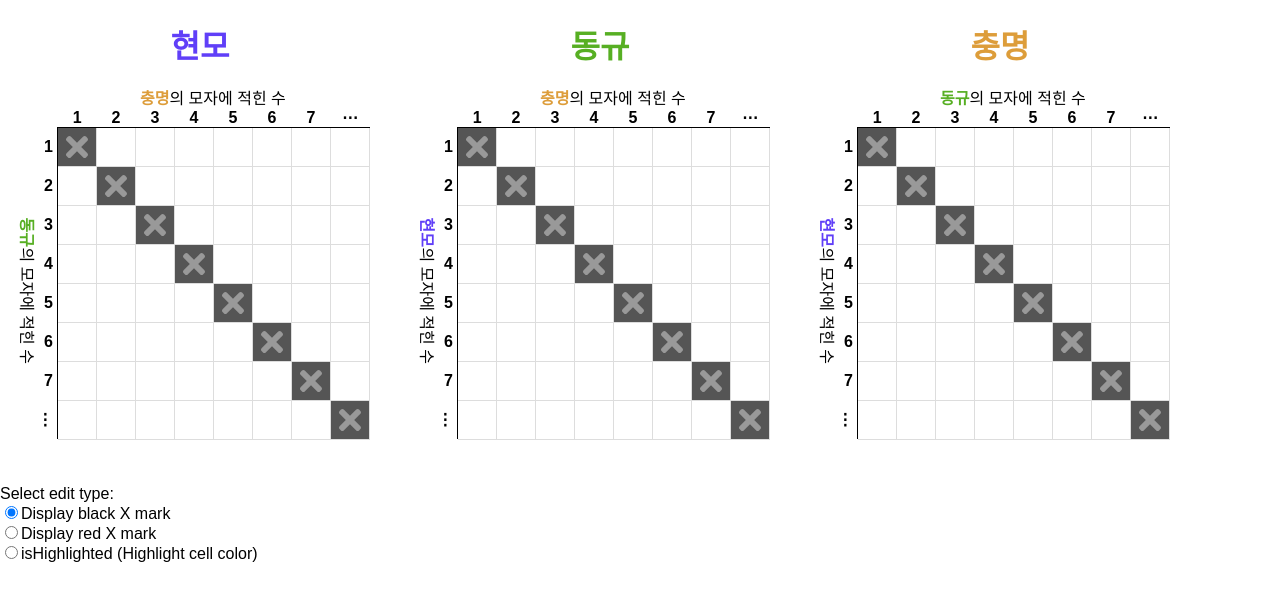
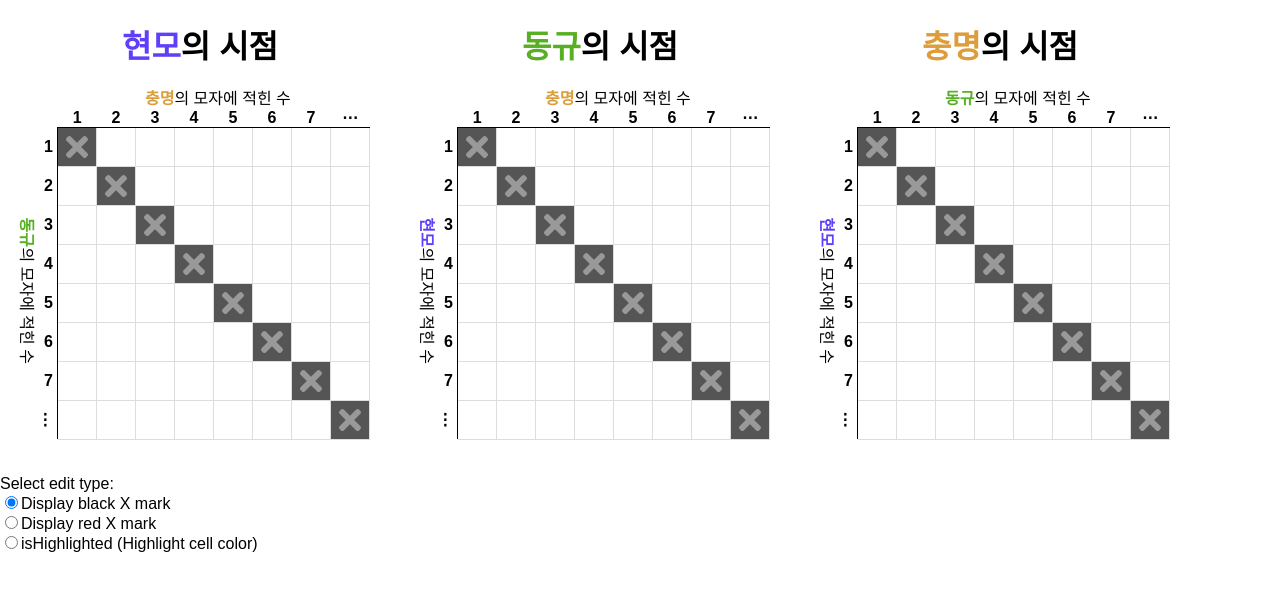
Before and after one commit to queuedq/three-logicians, a React (Create React App) app: page / in a window 1280 px wide. Shown: the top 600 px of the page. Built offline with nearby package versions, Linux system fonts and the light colour scheme.

Commit message:
Add "~의 시점" to table title for clarifying the intention

```diff
--- a/src/App.js
+++ b/src/App.js
@@ -253,7 +253,7 @@ class App extends Component {
       <div>
         <div className="cols">
           <div className="col">
-            <h1><Person index={0} /></h1>
+            <h1><Person index={0} />의 시점</h1>
             <Table
               person={0}
               colPerson={2}
@@ -262,7 +262,7 @@ class App extends Component {
             />
           </div>
           <div className="col">
-            <h1><Person index={1} /></h1>
+            <h1><Person index={1} />의 시점</h1>
             <Table
               person={1}
               colPerson={2}
@@ -271,7 +271,7 @@ class App extends Component {
             />
           </div>
           <div className="col">
-            <h1><Person index={2} /></h1>
+            <h1><Person index={2} />의 시점</h1>
             <Table
               person={2}
               colPerson={1}
--- a/src/index.css
+++ b/src/index.css
@@ -20,7 +20,7 @@ body {
 
 .col {
   flex: 1;
-  padding-bottom: 45px;
+  padding-bottom: 35px;
 }
 
 h1 {
@@ -88,7 +88,7 @@ th .content, td .content {
 .column-label {
   position: absolute;
   top: -4px;
-  left: 140px;
+  left: 145px;
 }
 
 .row-label {
```
